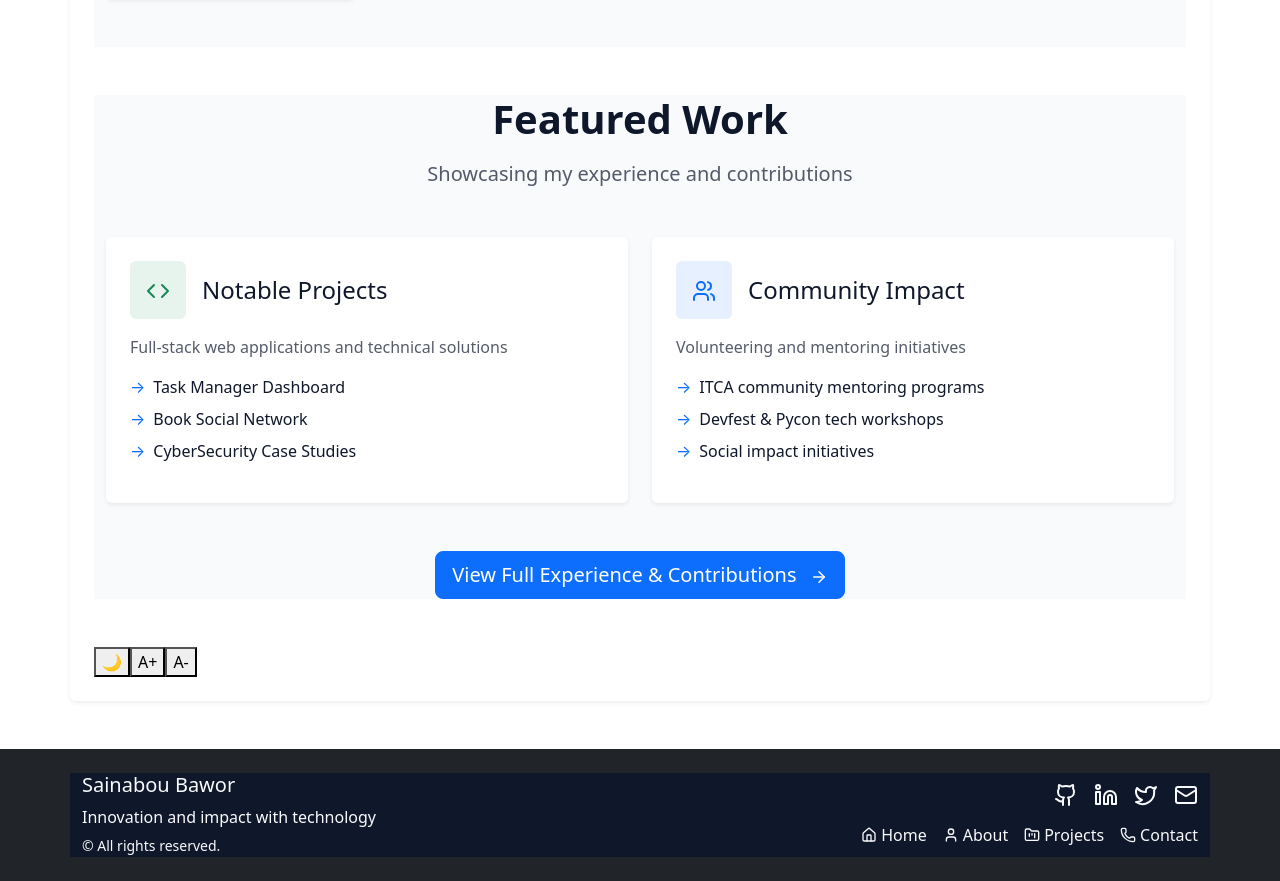
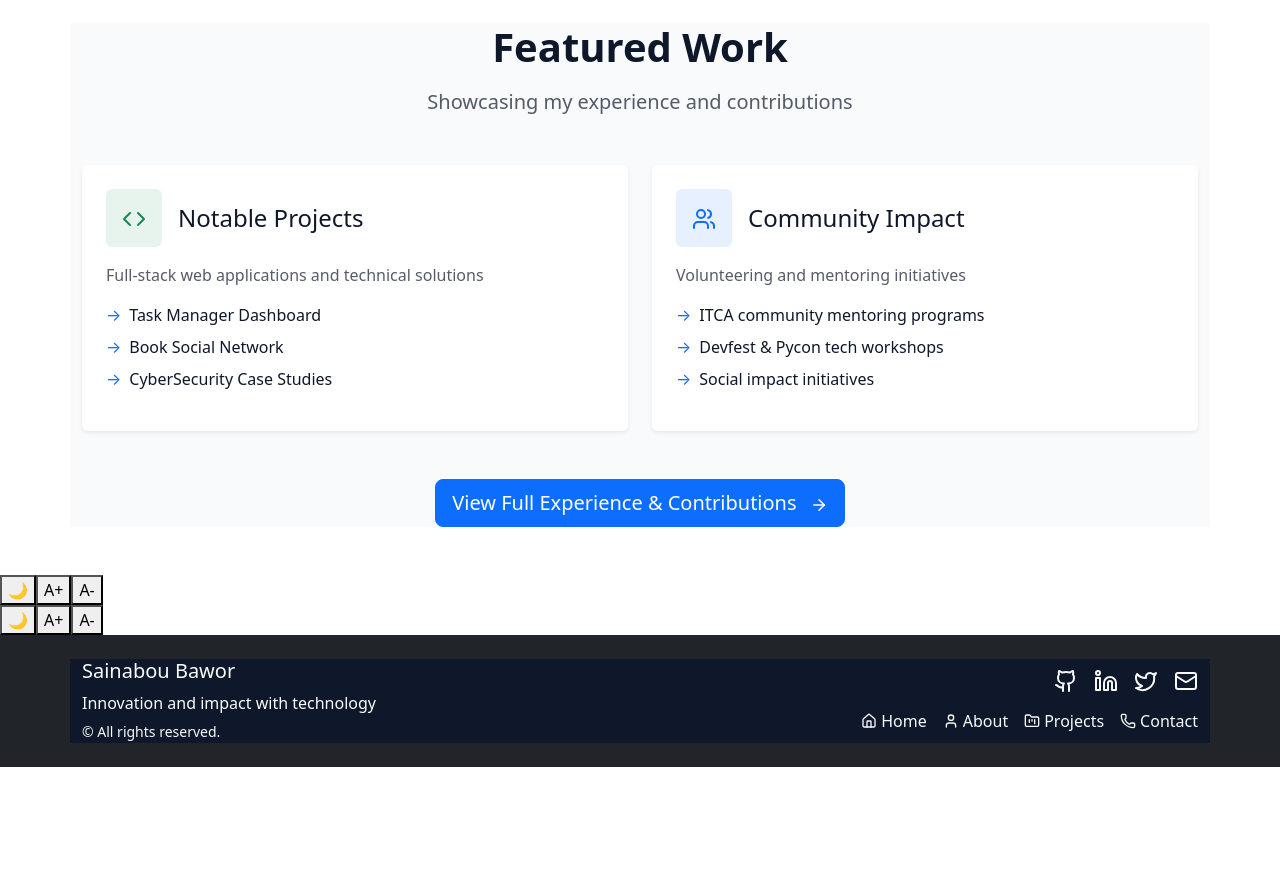
Before and after one commit to saiBawz/personal-website, a React (Create React App) app: page / in a window 1280 px wide. Shown: the part 1386-2267 px from the top of the page. After the commit the page ends 2153 px from the top, so only its background shows below. Built offline with nearby package versions, Linux system fonts and the light colour scheme.

Commit message:
Update Layout.js
updated layout.js

```diff
--- a/src/components/Layout.js
+++ b/src/components/Layout.js
@@ -1,20 +1,31 @@
+import React from 'react';
 import { Outlet } from "react-router-dom";
-import Header from "./Header";
+import Header from './Header';
 import Footer from "./Footer";
 
 
-const Layout = () => {
+const Layout = ({ isDarkMode, toggleTheme, increaseFont, decreaseFont }) => {
     return (
-        <div className="d-flex flex-column min-vh-100">
-            <Header />
-            <main className="flex-grow-1 my-4 my-lg-5">
-                <div className="container bg-white rounded shadow-sm p-3 p-md-4">
-                    <Outlet />
-                </div>
-            </main>
-            <Footer />
-        </div>
-    );
+        <div className="layout-wrapper">
+      <Header isDarkMode={isDarkMode} />
+
+      {/* This renders the current page (Home, About, etc.) */}
+      <main>
+        <Outlet />
+      </main>
+
+      {/* PERSISTENT MENU: This stays visible on all pages */}
+      <div className="floating-accessibility-menu">
+        <button onClick={toggleTheme} title="Toggle Theme">
+          {isDarkMode ? '🌞' : '🌙'}
+        </button>
+        <button onClick={increaseFont} title="Increase Font">A+</button>
+        <button onClick={decreaseFont} title="Decrease Font">A-</button>
+      </div>
+
+      <Footer />
+    </div>
+  );
 };
 
 export default Layout;
```
